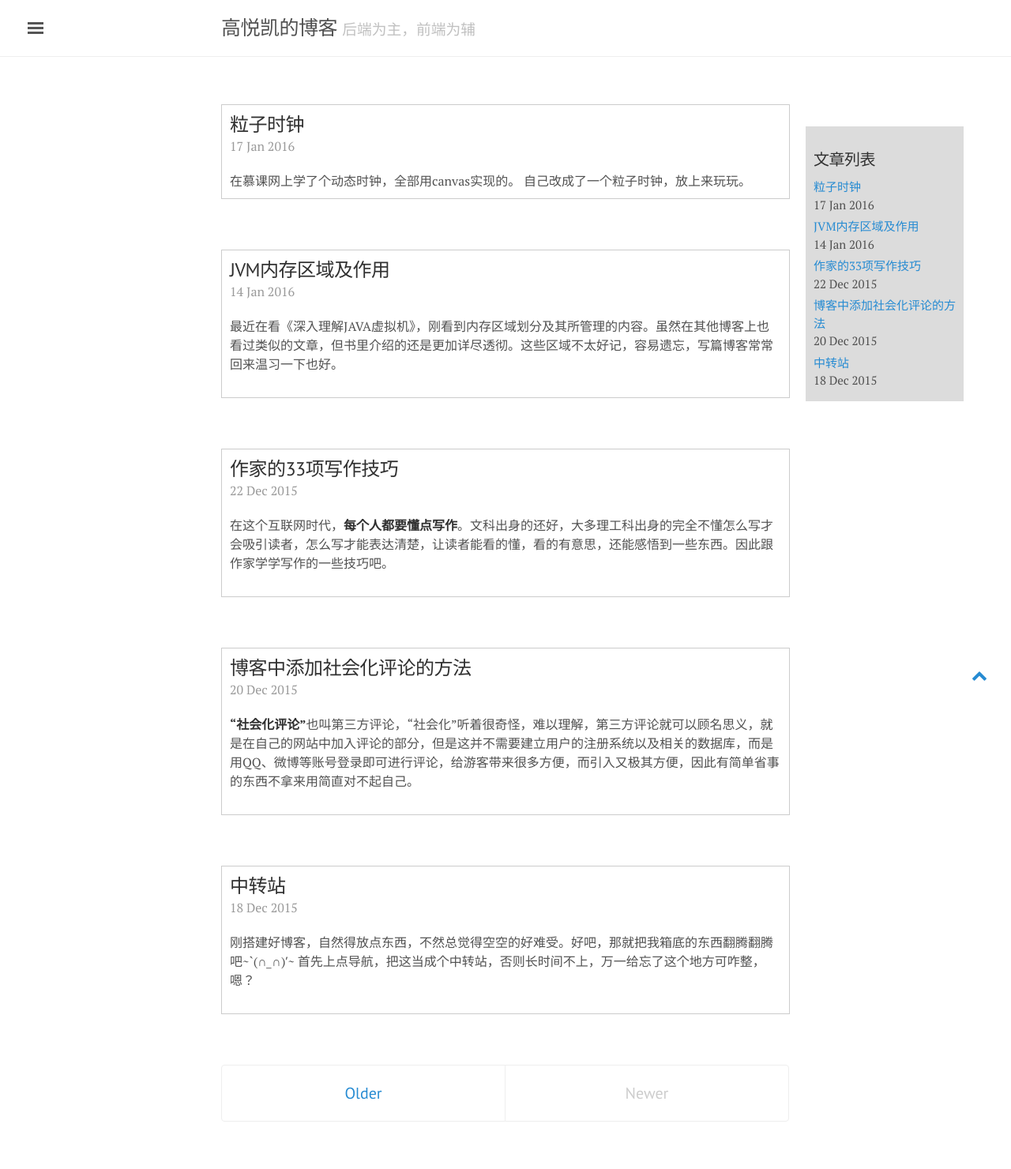
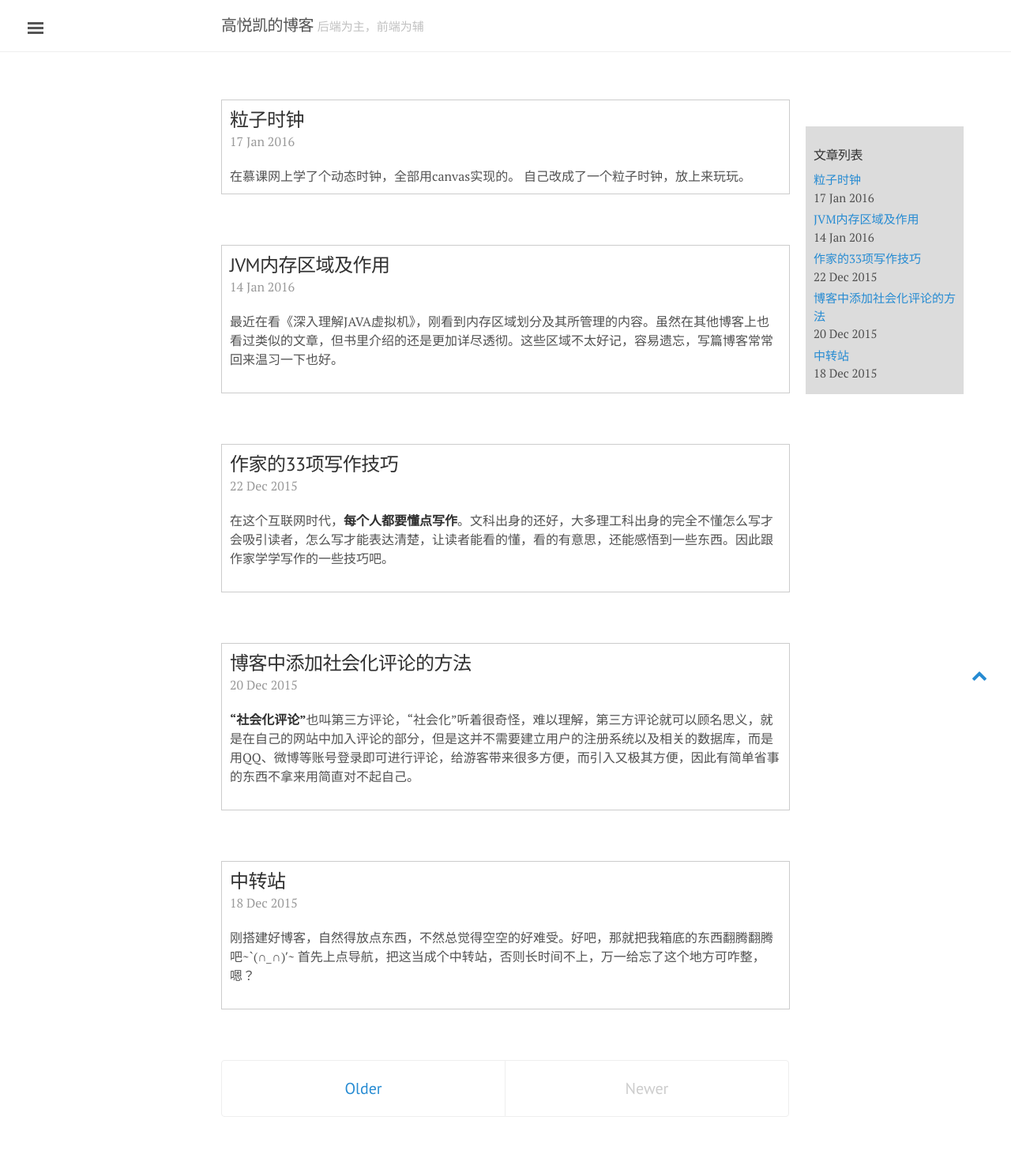
Before and after one commit to gyk6985432/myBlog, a Jekyll site: the page built from index.html, in a window 1280 px wide. Shown: the whole page at 79% size. Built offline with Jekyll 4.4.1, drawn with Linux system fonts in a browser that asks for light colours; nearby versions of some CDN libraries; the list of posts is cut into pages by our own code; comment, search, counter and statistics services are not loaded.

Commit message:
font size

```diff
--- a/css/poole.css
+++ b/css/poole.css
@@ -89,19 +89,19 @@ h1, h2, h3, h4, h5, h6 {
   text-rendering: optimizeLegibility;
 }
 h1 {
-  font-size: 2rem;
+  font-size: 1.5rem;/*2rem;*/
 }
 h2 {
   margin-top: 1rem;
-  font-size: 1.5rem;
+  font-size: 1.25rem;/*1.5rem;*/
 }
 h3 {
   margin-top: 1.5rem;
-  font-size: 1.25rem;
+  font-size: 1rem;/*1.25rem;*/
 }
 h4, h5, h6 {
-  margin-top: 1rem;
-  font-size: 1rem;
+  margin-top: 0.8rem;/*1rem;*/
+  font-size: 0.8rem;/*1rem;*/
 }
 
 /* Body text */
```
